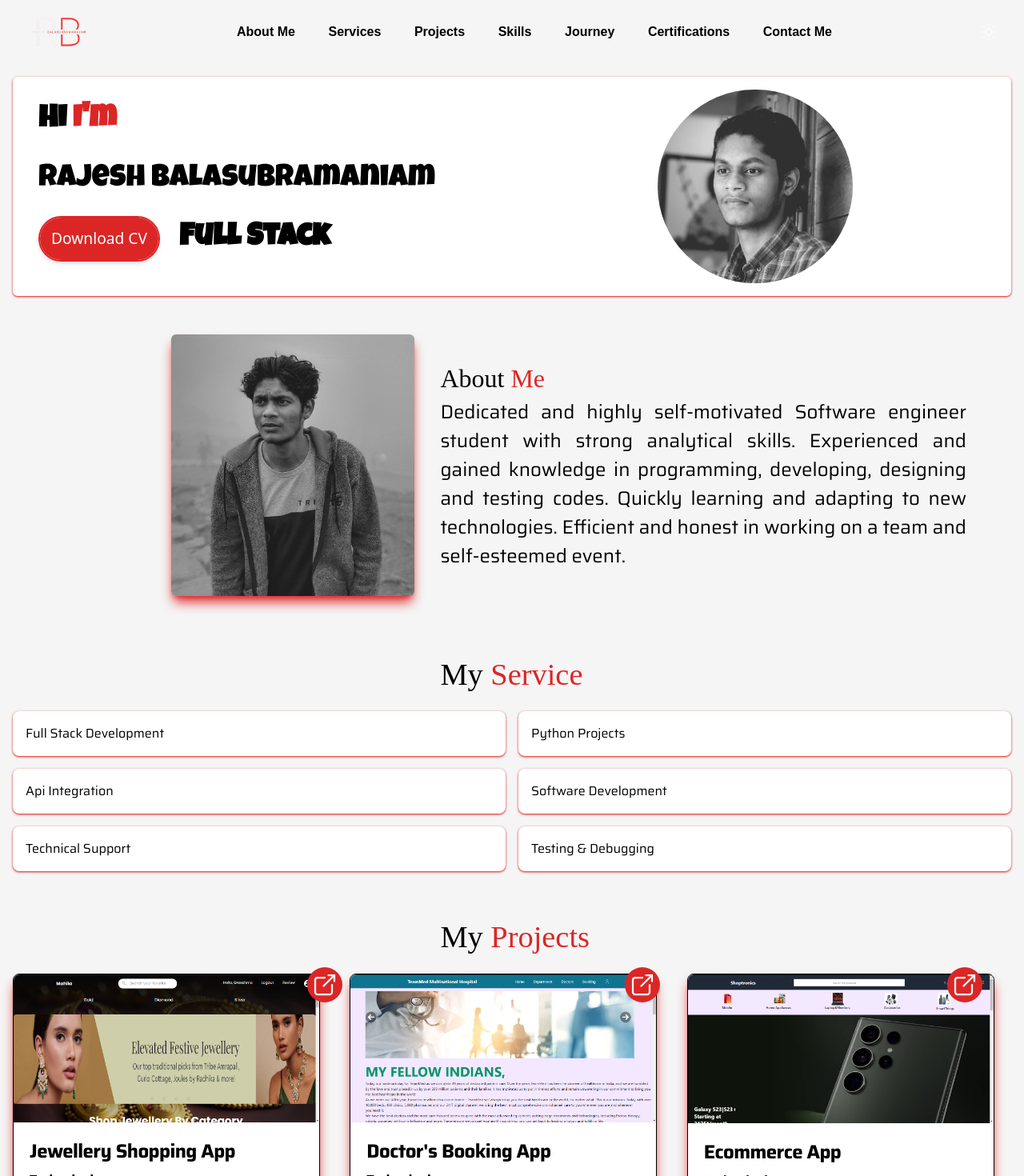
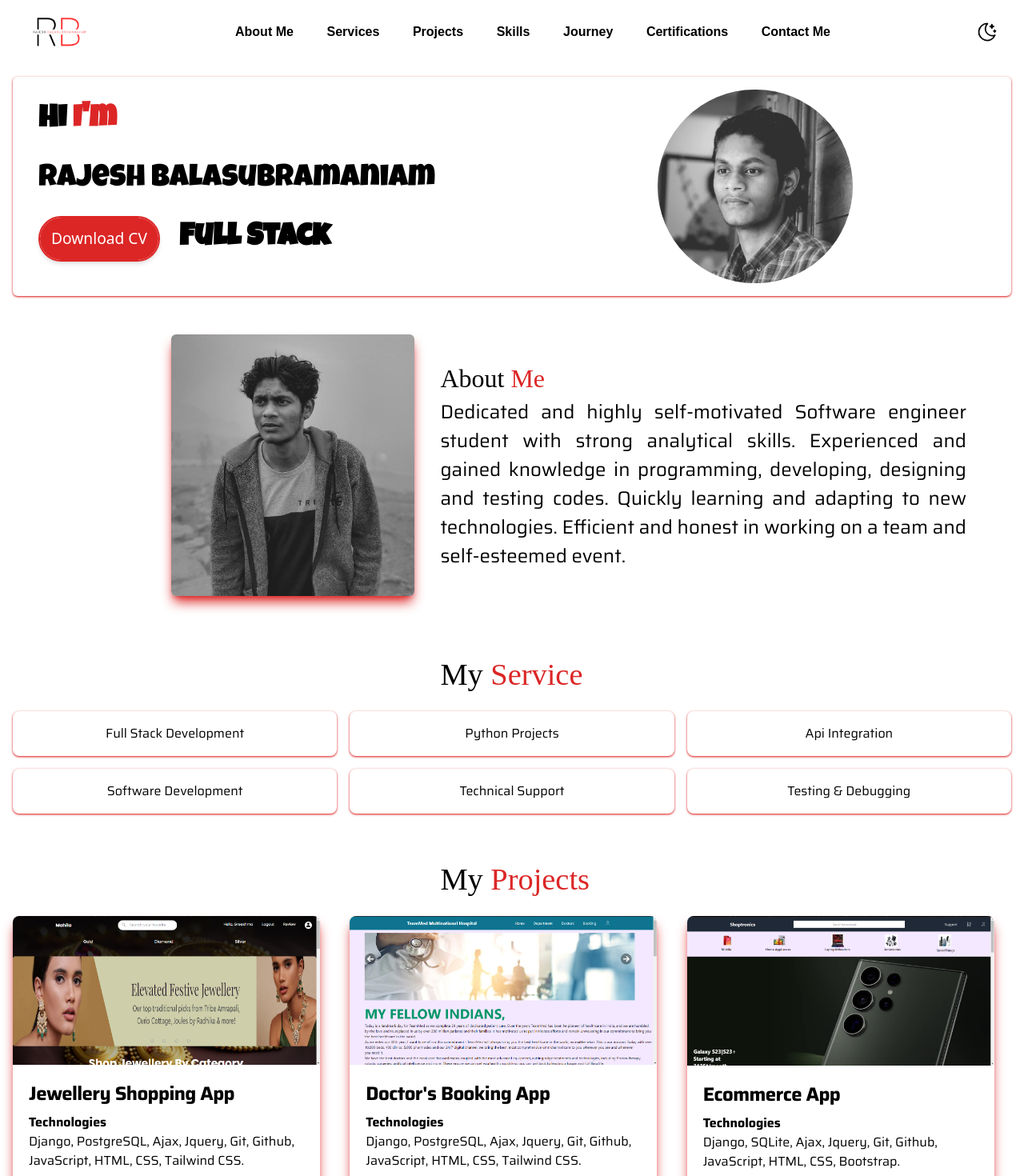
Before and after one commit to rb4807/react-portfolio, a React (Create React App) app: page / in a window 1280 px wide. Shown: the top 1470 px of the page at 80% size. Built offline with nearby package versions, Linux system fonts and the light colour scheme; a web font is replaced by a local one.

Commit message:
almost all done

```diff
--- a/src/App.jsx
+++ b/src/App.jsx
@@ -1,10 +1,12 @@
 import React , { useState,useEffect } from 'react'
 import './index.css';
-import rb from './assets/rb.webp'
+import dark from './assets/dark.webp'
+import light from './assets/light.png'
 import { useTypewriter } from 'react-simple-typewriter'
 import intro from './assets/intro.webp'
 import useThemeStore from "./stores/useThemeStore"
 import { applyThemePreference } from "./utils/themeUtils"
+import {THEME_TYPES } from './constants'
 import about from './assets/about.webp'
 import ecommerce from './assets/ecommerce.webp'
 import mfj from './assets/mfj.webp'
@@ -16,6 +18,8 @@ import pic from './assets/pic.webp'
 import Loader from './Loader';
 import AOS from 'aos'
 import 'aos/dist/aos.css'
+
+const { THEME_LIGHT, THEME_DARK } = THEME_TYPES;
 
 function App() {
 
@@ -35,6 +39,36 @@ function App() {
     useEffect(() => {
         applyThemePreference(theme);
     }, [theme]);
+
+    const lightIcon = (
+        <svg xmlns="http://www.w3.org/2000/svg" className="hover:scale-115 duration-1000 transform icon icon-tabler icon-tabler-moon-stars" width="28" height="28" viewBox="0 0 24 24" stroke-width="1.5" stroke="#000000" fill="none" stroke-linecap="round" stroke-linejoin="round">
+            <path stroke="none" d="M0 0h24v24H0z" fill="none"/>
+            <path d="M12 3c.132 0 .263 0 .393 0a7.5 7.5 0 0 0 7.92 12.446a9 9 0 1 1 -8.313 -12.454z" />
+            <path d="M17 4a2 2 0 0 0 2 2a2 2 0 0 0 -2 2a2 2 0 0 0 -2 -2a2 2 0 0 0 2 -2" />
+            <path d="M19 11h2m-1 -1v2" />
+        </svg>
+    );
+
+    const darkIcon = (
+        <svg xmlns="http://www.w3.org/2000/svg" className="hover:scale-115 duration-1000 transform icon icon-tabler icon-tabler-sun" width="24" height="24" viewBox="0 0 24 24" stroke-width="1.5" stroke="#ffffff" fill="none" stroke-linecap="round" stroke-linejoin="round">
+            <path stroke="none" d="M0 0h24v24H0z" fill="none"/>
+            <path d="M12 12m-4 0a4 4 0 1 0 8 0a4 4 0 1 0 -8 0" />
+            <path d="M3 12h1m8 -9v1m8 8h1m-9 8v1m-6.4 -15.4l.7 .7m12.1 -.7l-.7 .7m0 11.4l.7 .7m-12.1 -.7l-.7 .7" />
+        </svg>
+
+    );
+    const icon = theme === THEME_LIGHT ? lightIcon : darkIcon;
+
+    const lightLogo = (
+        <img className="hover:scale-110 duration-1000 transform w-10 md:flex md:w-20" src={light} alt="..." />
+
+    );
+
+    const darkLogo = (
+        <img className="hover:scale-110 duration-1000 transform w-10 md:flex md:w-20" src={dark} alt="..." />
+
+    );
+    const logo = theme === THEME_LIGHT ? lightLogo : darkLogo;
 
     // Slideshow
 
@@ -89,16 +123,15 @@ function App() {
 
     const [showEducation, setShowEducation] = useState(true);
 
-
   return (
     <>
         {/* Cover */}
 
         <div>
             {isLoading ? ( <Loader />) :(
-                <div className="bg-neutral-100 dark:bg-black">
+                <div className="bg-white dark:bg-black">
                     <div className="p-8 items-center h-[5rem] flex md:justify-between" id="top">
-                        <img className="w-10 md:flex md:w-20" src={rb} alt="..." />
+                        {logo}
                         <ul className="hidden navbar font-bold md:text-black md:flex md:items-center md:gap-[2vw] dark:text-white">
                             <li>
                                 <a className="p-2 border-b-2 border-transparent hover:text-red-600 hover:border-red-600 dark:hover:text-red-600" href="#journey">About Me</a>
@@ -123,17 +156,7 @@ function App() {
                             </li>
                         </ul>
                         <button className="ml-[80%] md:ml-0" onClick={toggleTheme}>
-                            <svg xmlns="http://www.w3.org/2000/svg" className="icon icon-tabler icon-tabler-sun" width="24" height="24" viewBox="0 0 24 24" stroke-width="1.5" stroke="#ffffff" fill="none" stroke-linecap="round" stroke-linejoin="round">
-                                <path stroke="none" d="M0 0h24v24H0z" fill="none"/>
-                                <path d="M12 12m-4 0a4 4 0 1 0 8 0a4 4 0 1 0 -8 0" />
-                                <path d="M3 12h1m8 -9v1m8 8h1m-9 8v1m-6.4 -15.4l.7 .7m12.1 -.7l-.7 .7m0 11.4l.7 .7m-12.1 -.7l-.7 .7" />
-                            </svg>
-                            {/* <svg xmlns="http://www.w3.org/2000/svg" class="icon icon-tabler icon-tabler-moon-stars" width="28" height="28" viewBox="0 0 24 24" stroke-width="1.5" stroke="#ffffff" fill="none" stroke-linecap="round" stroke-linejoin="round">
-                                <path stroke="none" d="M0 0h24v24H0z" fill="none"/>
-                                <path d="M12 3c.132 0 .263 0 .393 0a7.5 7.5 0 0 0 7.92 12.446a9 9 0 1 1 -8.313 -12.454z" />
-                                <path d="M17 4a2 2 0 0 0 2 2a2 2 0 0 0 -2 2a2 2 0 0 0 -2 -2a2 2 0 0 0 2 -2" />
-                                <path d="M19 11h2m-1 -1v2" />
-                            </svg>  */}
+                        {icon}
                         </button>
                     </div>
                     <div data-aos="fade-up" className="container mx-auto p-4">
@@ -187,13 +210,13 @@ function App() {
 
                     <h1 data-aos="fade-up" className="title text-black dark:text-white text-[2.4rem] mt-[8%] ml-[30%] md:mt-[3%] md:ml-[43%]" id="services">My <span className='text-[2.4rem] text-red-600'>Service</span></h1>
                     <div data-aos="fade-up" className="container mx-auto p-4">
-                        <div className="content grid grid-cols-2 gap-4 text-black dark:text-white">
-                            <div className="bg-white dark:bg-black p-4 rounded-lg shadow shadow-red-600">Full Stack Development</div>
-                            <div className="bg-white dark:bg-black p-4 rounded-lg shadow shadow-red-600">Python Projects</div>
-                            <div className="bg-white dark:bg-black p-4 rounded-lg shadow shadow-red-600">Api Integration</div>
-                            <div className="bg-white dark:bg-black p-4 rounded-lg shadow shadow-red-600">Software Development</div>
-                            <div className="bg-white dark:bg-black p-4 rounded-lg shadow shadow-red-600">Technical Support</div>
-                            <div className="bg-white dark:bg-black p-4 rounded-lg shadow shadow-red-600">Testing & Debugging</div>
+                        <div className="content grid md:grid-cols-3 grid-cols-2 gap-4 text-black dark:text-white">
+                            <div className="bg-white hover:scale-105 duration-1000 transform dark:bg-black p-4 rounded-lg text-center shadow shadow-red-600">Full Stack Development</div>
+                            <div className="bg-white hover:scale-105 duration-1000 transform dark:bg-black p-4 rounded-lg text-center shadow shadow-red-600">Python Projects</div>
+                            <div className="bg-white hover:scale-105 duration-1000 transform dark:bg-black p-4 rounded-lg text-center shadow shadow-red-600">Api Integration</div>
+                            <div className="bg-white hover:scale-105 duration-1000 transform dark:bg-black p-4 rounded-lg text-center shadow shadow-red-600">Software Development</div>
+                            <div className="bg-white hover:scale-105 duration-1000 transform dark:bg-black p-4 rounded-lg text-center shadow shadow-red-600">Technical Support</div>
+                            <div className="bg-white hover:scale-105 duration-1000 transform dark:bg-black p-4 rounded-lg text-center shadow shadow-red-600">Testing & Debugging</div>
                         </div>
                     </div>
 
@@ -203,56 +226,32 @@ function App() {
                     <div data-aos="fade-up" className='relative'>
                         <div className="content container mx-auto p-4">
                             <div className="grid grid-cols-1 gap-6 text-white md:grid md:grid-cols-3 md:gap-4">
-                                <div class="max-w-sm  bg-white dark:bg-black dark:border-gray-700 border border-black rounded-lg shadow-md shadow-red-600 md:shadow-lg md:shadow-red-600">
+                                <div class="max-w-sm hover:scale-105 duration-1000 transform bg-white dark:bg-black border-black rounded-lg shadow-md shadow-red-600 md:shadow-lg md:shadow-red-600">
+                                    <a href="https://github.com/rb4807/jewelry-django.git">
                                         <img className="rounded-t-lg" src={mfj} alt="" />
                                         <div className="p-5">
                                             <h5 className="mb-2 text-2xl font-bold tracking-tight text-black dark:text-white">Jewellery Shopping App</h5>
                                             <span className='font-bold text-black dark:text-white'>Technologies</span><p className="mb-3 font-normal text-black dark:text-white">Django, PostgreSQL, Ajax, Jquery, Git, Github, JavaScript, HTML, CSS, Tailwind CSS.</p>
-                                        <a href="https://github.com/rb4807/jewelry-django.git">
-                                            <label className="bg-red-600 absolute top-2 left-[89%] p-1 rounded-full cursor-pointer md:top-2 md:left-[30%]">
-                                                <svg xmlns="http://www.w3.org/2000/svg" className="icon icon-tabler icon-tabler-external-link" width="36" height="36" viewBox="0 0 24 24" stroke-width="1.5" stroke="#ffffff" fill="none" stroke-linecap="round" stroke-linejoin="round">
-                                                    <path stroke="none" d="M0 0h24v24H0z" fill="none"/>
-                                                    <path d="M12 6h-6a2 2 0 0 0 -2 2v10a2 2 0 0 0 2 2h10a2 2 0 0 0 2 -2v-6" />
-                                                    <path d="M11 13l9 -9" />
-                                                    <path d="M15 4h5v5" />
-                                                </svg>
-                                            </label>
+                                        </div>
                                     </a>
                                 </div>
-                                </div>
-                                <div className="max-w-sm bg-white dark:bg-black dark:border-gray-700 border border-black rounded-lg shadow-md shadow-red-600 md:shadow-lg md:shadow-red-600">
+                                <div className="max-w-sm hover:scale-105 duration-1000 transform bg-white dark:bg-black border-black rounded-lg shadow-md shadow-red-600 md:shadow-lg md:shadow-red-600">
+                                    <a href="https://github.com/rb4807/teammed-django.git">
                                         <img className="rounded-t-lg" src={teammed} alt="" />
                                         <div className="p-5">
                                             <h5 className="mb-2 text-2xl font-bold tracking-tight text-black dark:text-white">Doctor's Booking App</h5>
                                             <span className='font-bold text-black dark:text-white'>Technologies</span><p className="mb-3 font-normal text-black dark:text-white">Django, PostgreSQL, Ajax, Jquery, Git, Github, JavaScript, HTML, CSS, Tailwind CSS.</p>
-                                        <a href="https://github.com/rb4807/teammed-django.git">
-                                            <label  className="bg-red-600 absolute top-[34%] left-[89%] p-1 rounded-full cursor-pointer md:top-2 md:left-[61%]">
-                                                <svg xmlns="http://www.w3.org/2000/svg" className="icon icon-tabler icon-tabler-external-link" width="36" height="36" viewBox="0 0 24 24" stroke-width="1.5" stroke="#ffffff" fill="none" stroke-linecap="round" stroke-linejoin="round">
-                                                    <path stroke="none" d="M0 0h24v24H0z" fill="none"/>
-                                                    <path d="M12 6h-6a2 2 0 0 0 -2 2v10a2 2 0 0 0 2 2h10a2 2 0 0 0 2 -2v-6" />
-                                                    <path d="M11 13l9 -9" />
-                                                    <path d="M15 4h5v5" />
-                                                </svg>
-                                            </label>
+                                        </div>
                                     </a>
                                 </div>
-                                </div>
-                                <div className="max-w-sm bg-white dark:bg-black dark:border-gray-700 border border-black rounded-lg shadow-md shadow-red-600 md:shadow-lg md:shadow-red-600">
+                                <div className="max-w-sm hover:scale-105 duration-1000 transform bg-white dark:bg-black border-black rounded-lg shadow-md shadow-red-600 md:shadow-lg md:shadow-red-600">
                                     <img className="rounded-t-lg" src={ecommerce} alt="" />
+                                    <a href="https://github.com/rb4807/e-commerce.git">
                                         <div className="p-5">
                                             <h5 className="mb-2 text-2xl font-bold tracking-tight text-black dark:text-white">Ecommerce App</h5>
                                             <span className='font-bold text-black dark:text-white'>Technologies</span><p className="mb-3 font-normal text-black dark:text-white">Django, SQLite, Ajax, Jquery, Git, Github, JavaScript, HTML, CSS, Bootstrap.</p>
-                                        <a href="https://github.com/rb4807/e-commerce.git">
-                                            <label className="bg-red-600 absolute top-[67%] left-[89%] p-1 rounded-full cursor-pointer md:top-2 md:left-[92.5%]">
-                                                <svg xmlns="http://www.w3.org/2000/svg" className="icon icon-tabler icon-tabler-external-link" width="36" height="36" viewBox="0 0 24 24" stroke-width="1.5" stroke="#ffffff" fill="none" stroke-linecap="round" stroke-linejoin="round">
-                                                    <path stroke="none" d="M0 0h24v24H0z" fill="none"/>
-                                                    <path d="M12 6h-6a2 2 0 0 0 -2 2v10a2 2 0 0 0 2 2h10a2 2 0 0 0 2 -2v-6" />
-                                                    <path d="M11 13l9 -9" />
-                                                    <path d="M15 4h5v5" />
-                                                </svg>
-                                            </label>
+                                        </div>
                                     </a>
-                                    </div>
                                 </div>
                             </div>
                         </div>
```
Also changed, not shown: src/assets/dark.webp (renamed from src/assets/rb.webp), src/assets/light.png (renamed from src/assets/logo.png). Lines whose indentation alone changed are shown as unchanged.
